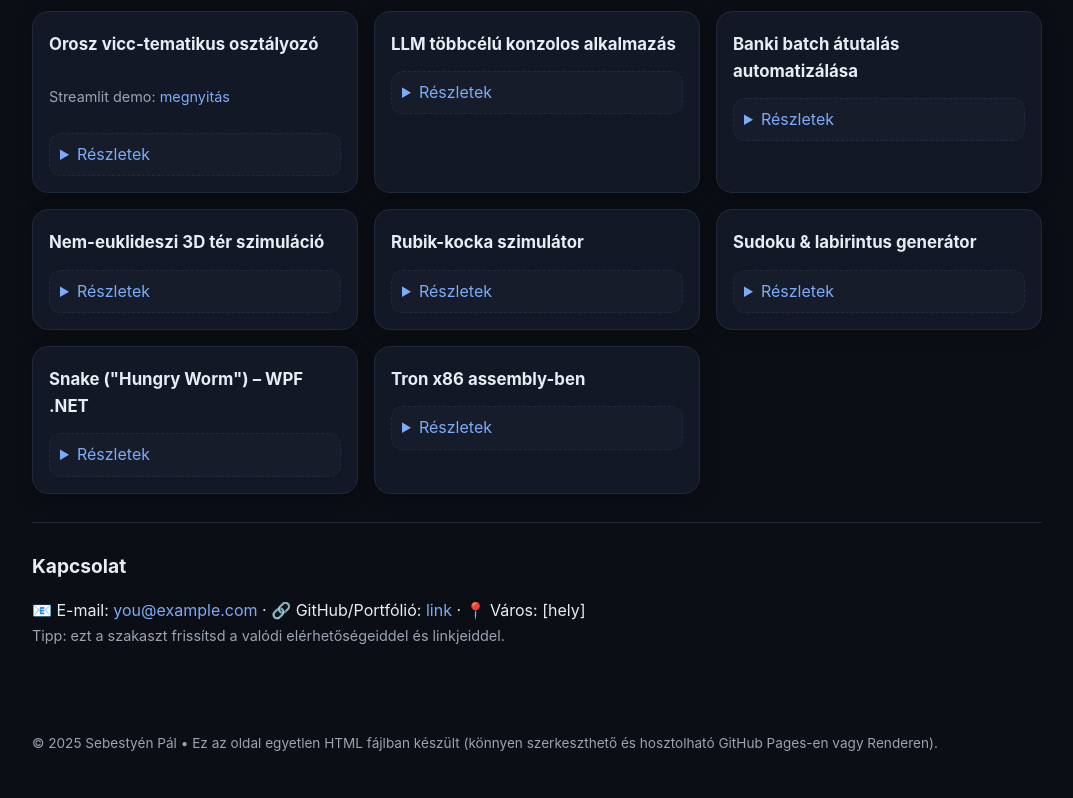
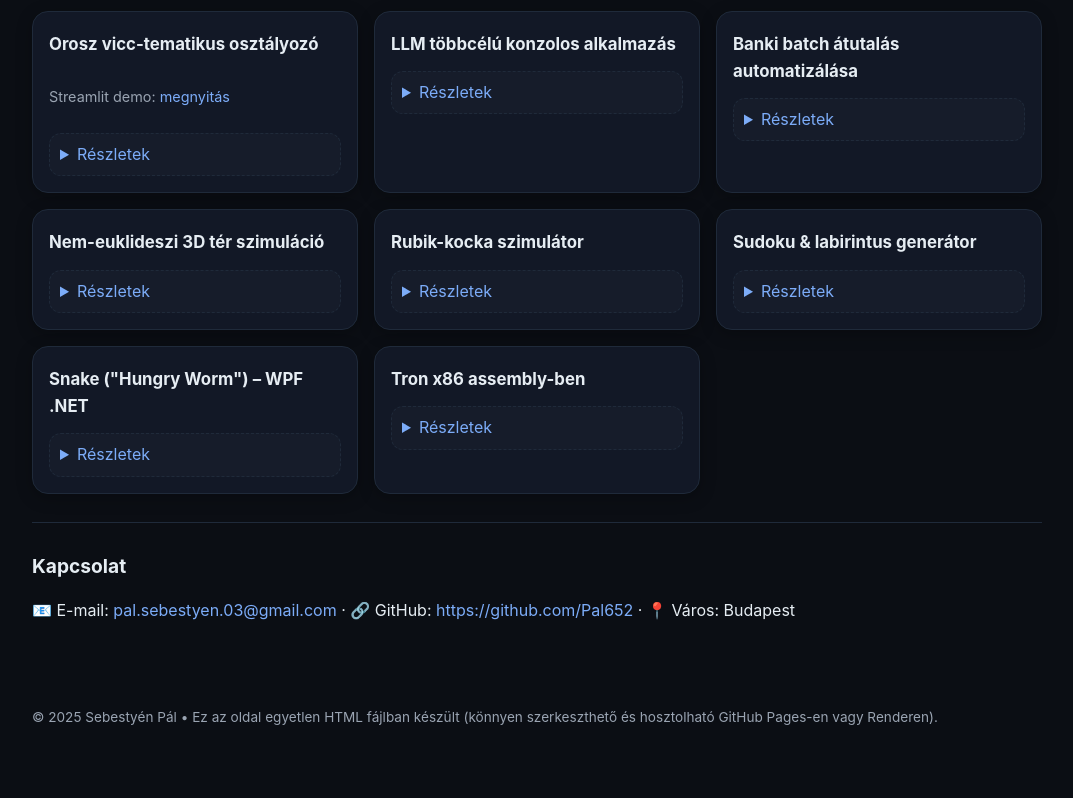
Before and after one commit to Pal652/MyPage, a plain HTML site: page index.html in a window 1280 px wide. Shown: the part 1522-2320 px from the top of the page, without its empty margins (103-1176 px from the left). Drawn offline with Linux system fonts and the light colour scheme.

Commit message:
Update index.html

```diff
--- a/index.html
+++ b/index.html
@@ -258,8 +258,7 @@
 
   <section id="kapcsolat">
     <h2>Kapcsolat</h2>
-    <p>📧 E-mail: <a href="mailto:you@example.com">you@example.com</a> · 🔗 GitHub/Portfólió: <a href="#">link</a> · 📍 Város: [hely]
-    <br><span class="note">Tipp: ezt a szakaszt frissítsd a valódi elérhetőségeiddel és linkjeiddel.</span></p>
+    <p>📧 E-mail: <a href="mailto:pal.sebestyen.03@gmail.com">pal.sebestyen.03@gmail.com</a> · 🔗 GitHub: <a href="#">https://github.com/Pal652</a> · 📍 Város: Budapest
   </section>
 
   <footer>
```
